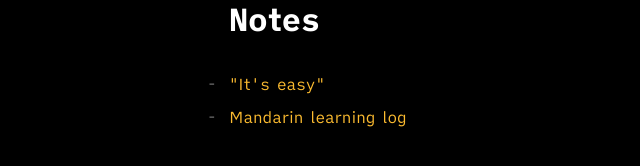
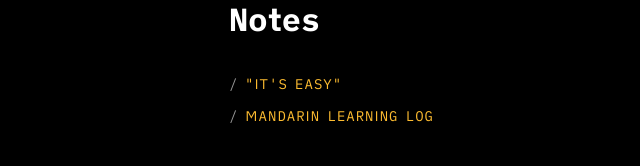
Before and after one commit to edwardshturman/site, a Next.js app: page /notes in a window 1280 px wide. Shown: the part 366-532 px from the top of the page, without its empty margins (86-726 px from the left). Built offline with nearby package versions, Linux system fonts and the light colour scheme.

Commit message:
Add styles for nav lists to match breadcrumbs

```diff
--- a/app/globals.css
+++ b/app/globals.css
@@ -27,10 +27,21 @@ body {
 }
 
 nav {
-  font-size: 14px;
+  font-size: 0.875rem;
   color: hsl(0, 0%, 60%);
   text-transform: uppercase;
   letter-spacing: 1px;
+}
+
+nav > ul > li {
+  margin-left: 1rem;
+}
+
+nav > ul > li::before {
+  content: '/';
+  margin-left: -1rem;
+  margin-top: unset;
+  color: unset;
 }
 
 h1,
--- a/app/notes/page.tsx
+++ b/app/notes/page.tsx
@@ -13,6 +13,7 @@ export default function Notes() {
   return (
     <>
       <h1>Notes</h1>
+      <nav>
         <ul>
           <li>
             <Link href="/notes/easy">&quot;It&apos;s easy&quot;</Link>
@@ -21,6 +22,7 @@ export default function Notes() {
             <Link href="/notes/mandarin">Mandarin learning log</Link>
           </li>
         </ul>
+      </nav>
     </>
   )
 }
```
Also changed, not shown: app/page.tsx (+14 -14 lines). Lines whose indentation alone changed are shown as unchanged.
